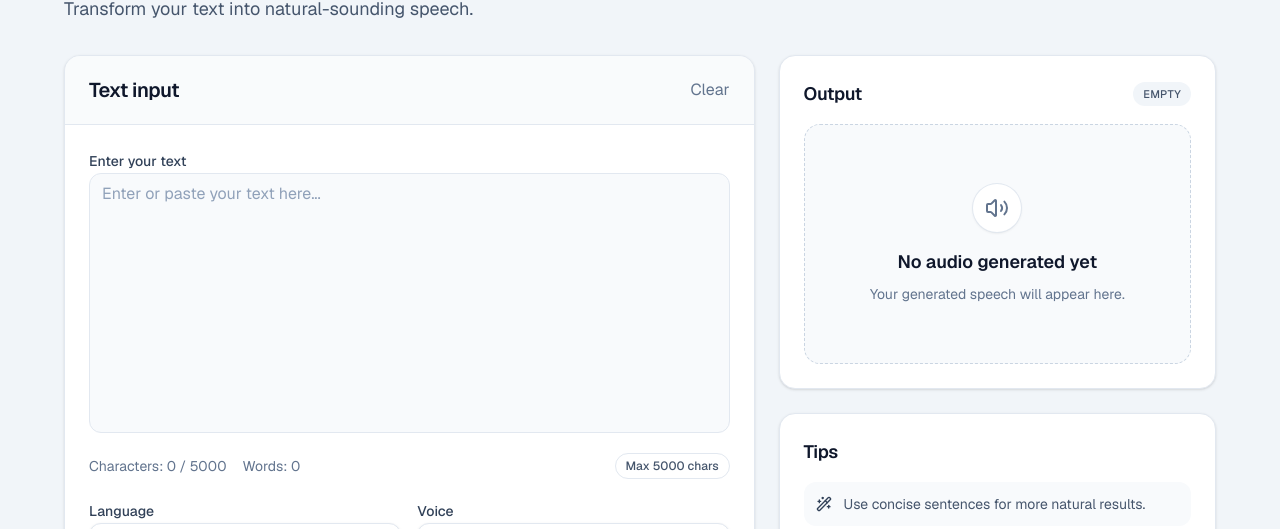
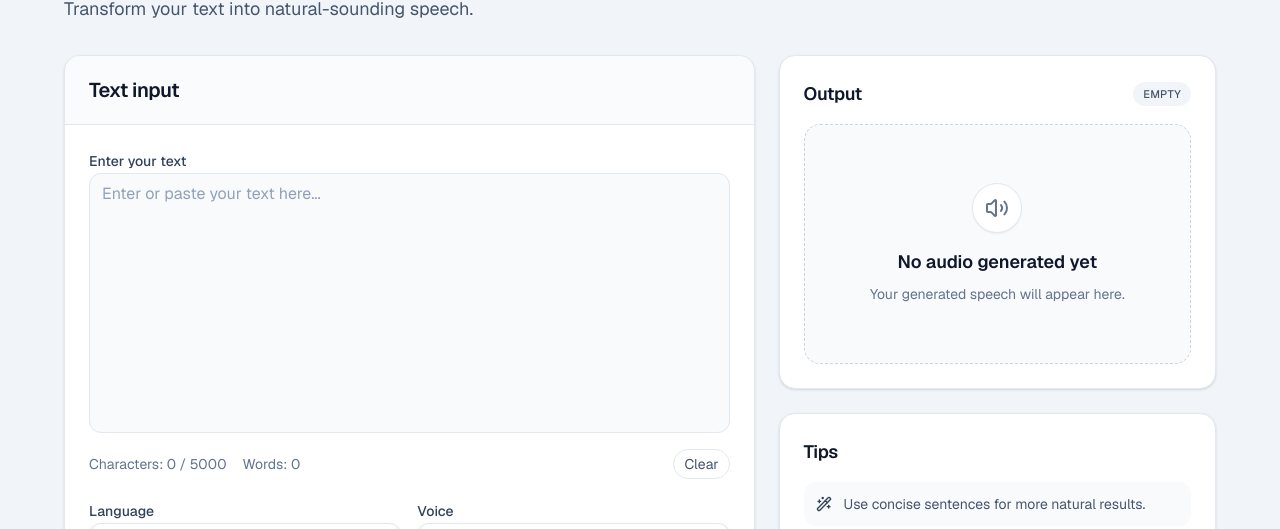
Before and after one commit to omzalavadiya30/Web-Text-To-Speech, a Next.js app in the folder client/: page / in a window 1280 px wide. Shown: the part 248-777 px from the top of the page. Built offline with nearby package versions, Linux system fonts and the light colour scheme.

Commit message:
Day 3 Task: Create the frontend.

```diff
--- a/client/src/components/tts/LanguageSelector.jsx
+++ b/client/src/components/tts/LanguageSelector.jsx
@@ -8,13 +8,12 @@ import {
   SelectValue,
 } from "@/components/ui/select";
 import { Label } from "@/components/ui/label";
-import { languages } from "@/data/languages";
 
-export default function LanguageSelector({ value, onChange, label = "Language" }) {
+export default function LanguageSelector({ selectedLanguage, onLanguageChange, languages, label = "Language" }) {
   return (
     <div className="space-y-2">
       <Label className="text-sm font-medium text-slate-700">{label}</Label>
-      <Select value={value} onValueChange={onChange}>
+      <Select value={selectedLanguage} onValueChange={onLanguageChange}>
         <SelectTrigger aria-label="Select language" className="w-full">
           <SelectValue placeholder="Select a language" />
         </SelectTrigger>
--- a/client/src/components/tts/TTSWorkspace.jsx
+++ b/client/src/components/tts/TTSWorkspace.jsx
@@ -1,17 +1,15 @@
 "use client";
 
-import { useMemo, useState } from "react";
+import { useState } from "react";
 import { Sparkles, Wand2 } from "lucide-react";
 
-import { Button } from "@/components/ui/button";
 import { Card, CardContent, CardHeader, CardTitle } from "@/components/ui/card";
-import { Label } from "@/components/ui/label";
-import { Textarea } from "@/components/ui/textarea";
 import AudioPlayer from "@/components/tts/AudioPlayer";
 import ErrorMessage from "@/components/common/ErrorMessage";
 import GenerateButton from "@/components/tts/GenerateButton";
 import LanguageSelector from "@/components/tts/LanguageSelector";
 import SpeechSettings from "@/components/tts/SpeechSettings";
+import TextInput from "@/components/tts/TextInput";
 import VoiceSelector from "@/components/tts/VoiceSelector";
 import { languages } from "@/data/languages";
 import { getVoicesForLanguage } from "@/data/voices";
@@ -20,28 +18,35 @@ const MAX_CHARACTERS = 5000;
 
 export default function TTSWorkspace() {
   const [text, setText] = useState("");
-  const [language, setLanguage] = useState("en");
-  const [voice, setVoice] = useState("en-female");
+  const [selectedLanguage, setSelectedLanguage] = useState("en");
+  const [selectedVoice, setSelectedVoice] = useState("en-female");
   const [speed, setSpeed] = useState(1);
   const [pitch, setPitch] = useState(1);
   const [loading, setLoading] = useState(false);
   const [error, setError] = useState("");
+  const [audioState, setAudioState] = useState({ hasAudio: false });
 
-  const wordCount = useMemo(() => {
-    if (!text.trim()) return 0;
-    return text.trim().split(/\s+/).filter(Boolean).length;
-  }, [text]);
+  const wordCount = text.trim() ? text.trim().split(/\s+/).filter(Boolean).length : 0;
+  const charCount = text.length;
+  const availableVoices = getVoicesForLanguage(selectedLanguage);
+  const validSelectedVoice = availableVoices.some((voice) => voice.id === selectedVoice)
+    ? selectedVoice
+    : availableVoices[0]?.id ?? "";
 
-  const charCount = text.length;
-  const availableVoices = getVoicesForLanguage(language);
+  const handleLanguageChange = (nextLanguage) => {
+    const nextLanguageVoices = getVoicesForLanguage(nextLanguage);
+    setSelectedLanguage(nextLanguage);
+    setSelectedVoice(nextLanguageVoices[0]?.id ?? "");
+  };
 
   const handleTextChange = (value) => {
     if (value.length <= MAX_CHARACTERS) {
       setText(value);
       setError("");
-    } else {
-      setError(`Text exceeds the maximum of ${MAX_CHARACTERS} characters.`);
+      return;
     }
+
+    setError(`Text exceeds the maximum of ${MAX_CHARACTERS} characters.`);
   };
 
   const handleGenerate = () => {
@@ -50,7 +55,7 @@ export default function TTSWorkspace() {
       return;
     }
 
-    if (!language || !availableVoices.some((item) => item.id === voice)) {
+    if (!selectedLanguage || !availableVoices.some((item) => item.id === validSelectedVoice)) {
       setError("Please select a valid language and voice.");
       return;
     }
@@ -59,10 +64,11 @@ export default function TTSWorkspace() {
     setTimeout(() => {
       setLoading(false);
       setError("");
+      setAudioState({ hasAudio: false });
     }, 1000);
   };
 
-  const clearText = () => {
+  const handleClear = () => {
     setText("");
     setError("");
   };
@@ -89,45 +95,31 @@ export default function TTSWorkspace() {
           <CardHeader className="border-b border-slate-200 bg-slate-50/80 px-5 py-5 sm:px-6">
             <div className="flex items-center justify-between gap-3">
               <CardTitle className="text-xl font-semibold text-slate-900">Text input</CardTitle>
-              <button
-                type="button"
-                onClick={clearText}
-                className="text-sm font-medium text-slate-500 transition hover:text-slate-900"
-              >
-                Clear
-              </button>
             </div>
           </CardHeader>
           <CardContent className="space-y-5 p-5 sm:p-6">
-            <div className="space-y-2">
-              <Label htmlFor="tts-text" className="text-sm font-medium text-slate-700">
-                Enter your text
-              </Label>
-              <Textarea
-                id="tts-text"
-                value={text}
-                onChange={(event) => handleTextChange(event.target.value)}
-                placeholder="Enter or paste your text here..."
-                aria-describedby="text-stats"
-                className="min-h-50 resize-none border-slate-200 bg-slate-50 text-base shadow-none placeholder:text-slate-400 focus-visible:ring-slate-900 sm:min-h-65"
-              />
-            </div>
-
-            <div id="text-stats" className="flex flex-wrap items-center justify-between gap-3 text-sm text-slate-500">
-              <div className="flex items-center gap-4">
-                <span>Characters: {charCount} / {MAX_CHARACTERS}</span>
-                <span>Words: {wordCount}</span>
-              </div>
-              <div className="rounded-full border border-slate-200 bg-white px-2.5 py-1 text-xs font-medium text-slate-600">
-                Max 5000 chars
-              </div>
-            </div>
+            <TextInput
+              value={text}
+              onChange={handleTextChange}
+              onClear={handleClear}
+              charCount={charCount}
+              wordCount={wordCount}
+              maxCharacters={MAX_CHARACTERS}
+            />
 
             {error && <ErrorMessage title="Validation error" message={error} />}
 
             <div className="grid gap-4 md:grid-cols-2">
-              <LanguageSelector value={language} onChange={setLanguage} label="Language" />
-              <VoiceSelector language={language} value={voice} onChange={setVoice} label="Voice" />
+              <LanguageSelector
+                selectedLanguage={selectedLanguage}
+                onLanguageChange={handleLanguageChange}
+                languages={languages}
+              />
+              <VoiceSelector
+                selectedVoice={validSelectedVoice}
+                onVoiceChange={setSelectedVoice}
+                voices={availableVoices}
+              />
             </div>
 
             <SpeechSettings speed={speed} onSpeedChange={setSpeed} pitch={pitch} onPitchChange={setPitch} />
@@ -153,7 +145,7 @@ export default function TTSWorkspace() {
               </div>
             </CardHeader>
             <CardContent>
-              <AudioPlayer hasAudio={false} />
+              <AudioPlayer hasAudio={audioState.hasAudio} />
             </CardContent>
           </Card>
 
--- /dev/null
+++ b/client/src/components/tts/TextInput.jsx
@@ -0,0 +1,48 @@
+import { Label } from "@/components/ui/label";
+import { Textarea } from "@/components/ui/textarea";
+
+export default function TextInput({
+  value,
+  onChange,
+  onClear,
+  charCount,
+  wordCount,
+  maxCharacters = 5000,
+}) {
+  return (
+    <div className="space-y-4">
+      <div className="space-y-2">
+        <Label htmlFor="tts-text" className="text-sm font-medium text-slate-700">
+          Enter your text
+        </Label>
+        <Textarea
+          id="tts-text"
+          value={value}
+          onChange={(event) => onChange(event.target.value)}
+          placeholder="Enter or paste your text here..."
+          aria-describedby="text-stats"
+          className="min-h-[200px] resize-none border-slate-200 bg-slate-50 text-base shadow-none placeholder:text-slate-400 focus-visible:ring-slate-900 sm:min-h-[260px]"
+        />
+      </div>
+
+      <div
+        id="text-stats"
+        className="flex flex-wrap items-center justify-between gap-3 text-sm text-slate-500"
+      >
+        <div className="flex items-center gap-4">
+          <span>
+            Characters: {charCount} / {maxCharacters}
+          </span>
+          <span>Words: {wordCount}</span>
+        </div>
+        <button
+          type="button"
+          onClick={onClear}
+          className="rounded-full border border-slate-200 bg-white px-2.5 py-1 text-xs font-medium text-slate-600 transition hover:text-slate-900"
+        >
+          Clear
+        </button>
+      </div>
+    </div>
+  );
+}
--- a/client/src/components/tts/VoiceSelector.jsx
+++ b/client/src/components/tts/VoiceSelector.jsx
@@ -8,15 +8,12 @@ import {
   SelectValue,
 } from "@/components/ui/select";
 import { Label } from "@/components/ui/label";
-import { getVoicesForLanguage } from "@/data/voices";
 
-export default function VoiceSelector({ language, value, onChange, label = "Voice" }) {
-  const voices = getVoicesForLanguage(language);
-
+export default function VoiceSelector({ selectedVoice, onVoiceChange, voices, label = "Voice" }) {
   return (
     <div className="space-y-2">
       <Label className="text-sm font-medium text-slate-700">{label}</Label>
-      <Select value={value} onValueChange={onChange}>
+      <Select value={selectedVoice} onValueChange={onVoiceChange}>
         <SelectTrigger aria-label="Select voice" className="w-full">
           <SelectValue placeholder="Select a voice" />
         </SelectTrigger>
```
